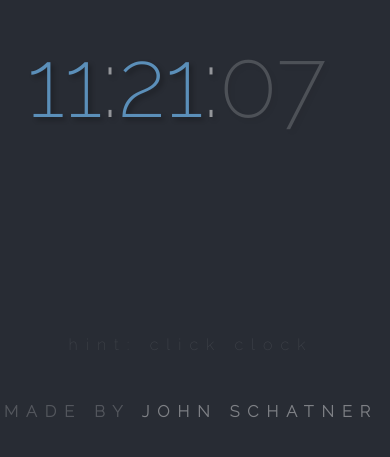
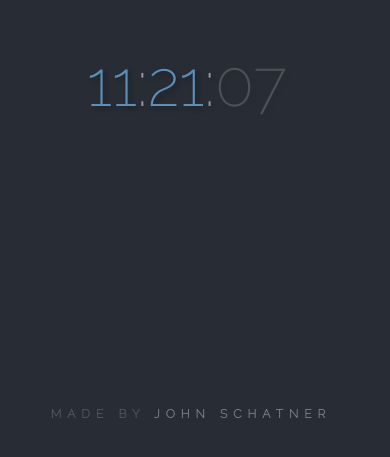
Before and after one commit to johnschatner/react-digital-clock, a React (Create React App) app: page / in a window 390 px wide. Shown: the part 339-796 px from the top of the page. Built offline with nearby package versions, Linux system fonts and the light colour scheme.

Commit message:
Fix mobile responsiveness

```diff
--- a/src/components/DigitalClock.js
+++ b/src/components/DigitalClock.js
@@ -1,4 +1,5 @@
 import "./DigitalClock.css";
+import "./mobile.css";
 
 export default function DigitalClock(props) {
   const hours = props.date.getHours();
--- /dev/null
+++ b/src/components/mobile.css
@@ -0,0 +1,12 @@
+@media (max-width: 768px) {
+  .clock-time {
+    font-size: 4rem;
+    max-width: 180px;
+  }
+  .credit {
+    font-size: 0.75rem !important;
+  }
+  .hint {
+    display: none !important;
+  }
+}
```
